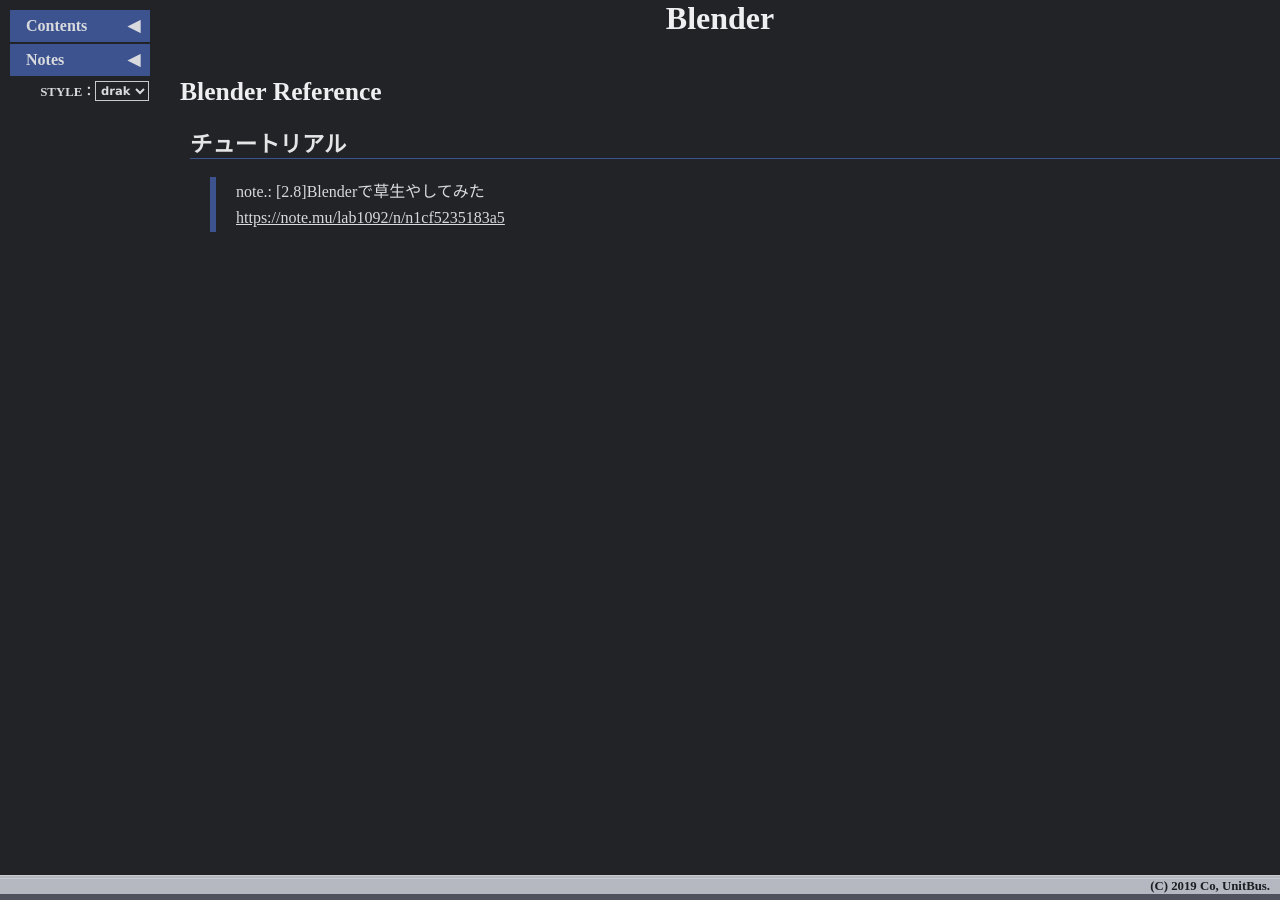
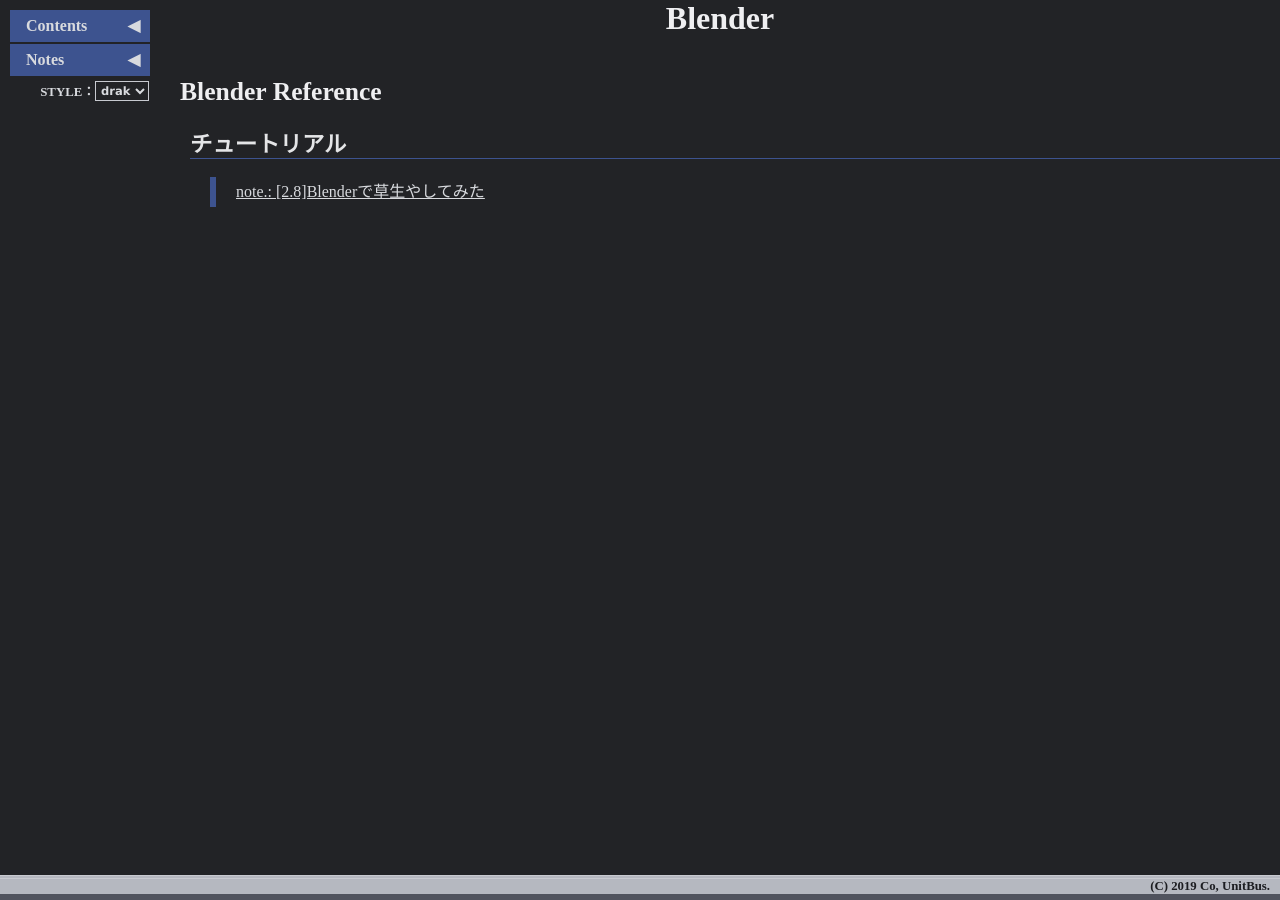
Before and after one commit to unitbus/unitbus.github.io, a Jekyll site: the page built from pages/blender/reference.md, in a window 1280 px wide. Built offline with Jekyll 4.4.1, drawn with Linux system fonts in a browser that asks for light colours; part of the change alters nothing that is shown.

Commit message:
Update reference.md

```diff
--- a/pages/blender/reference.md
+++ b/pages/blender/reference.md
@@ -7,5 +7,4 @@ title: Blender
 
 ## チュートリアル
 
-> note.: [2.8]Blenderで草生やしてみた
-[https://note.mu/lab1092/n/n1cf5235183a5](#1)
+> [note.: [2.8]Blenderで草生やしてみた](https://note.mu/lab1092/n/n1cf5235183a5)
```
